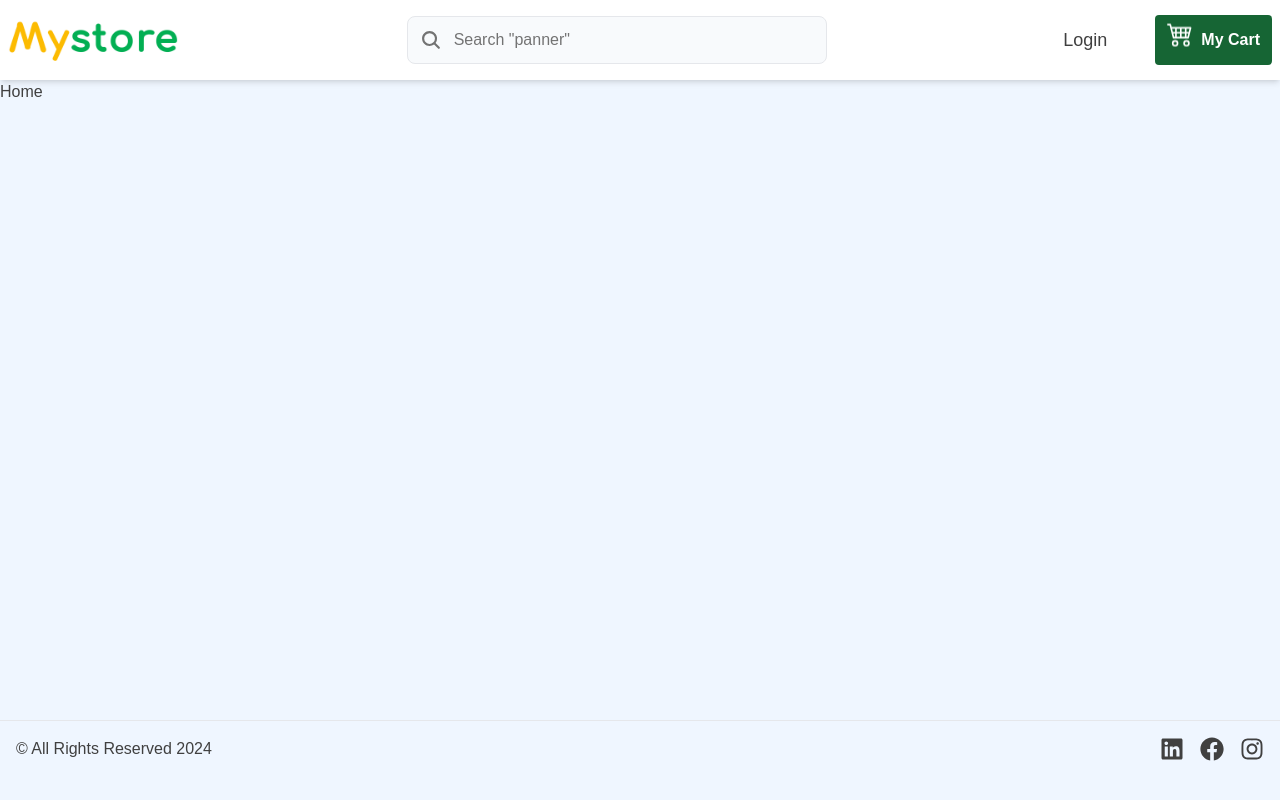
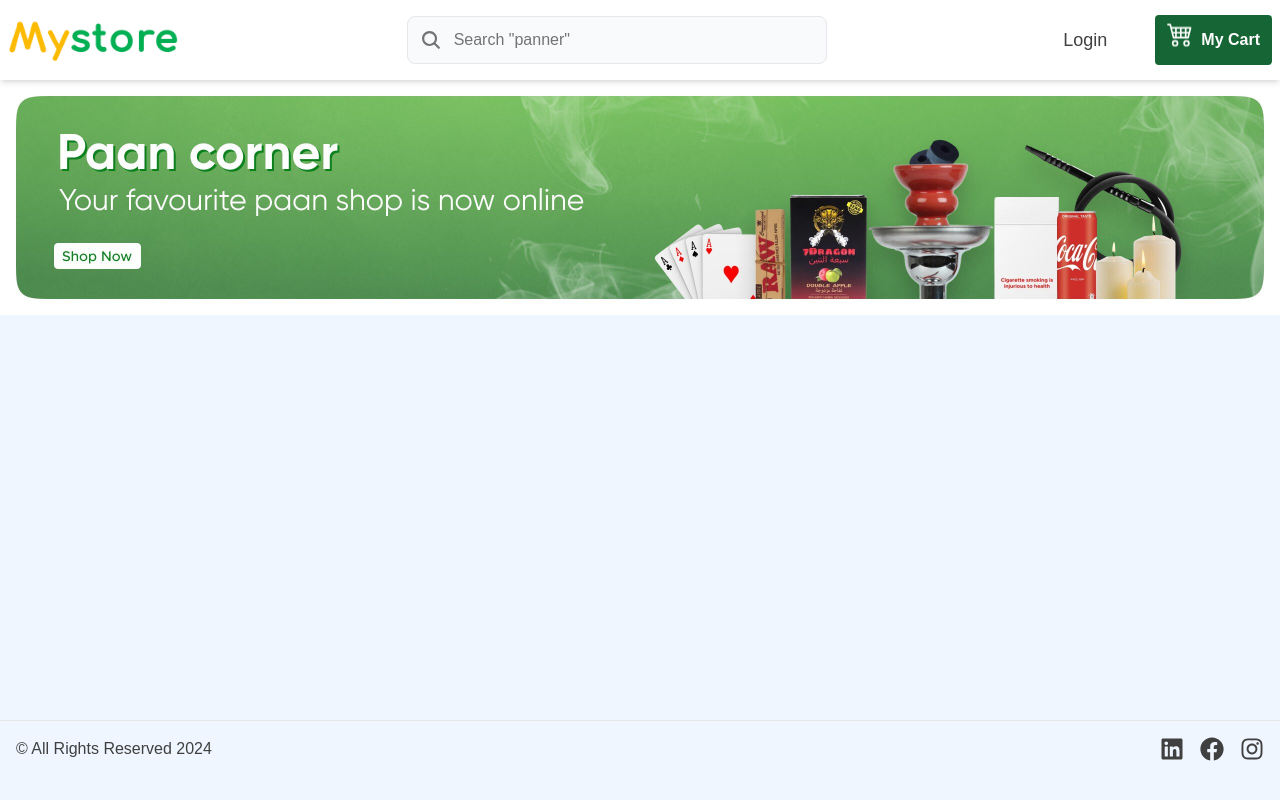
Before and after one commit to mramesh907/Mystore, a React (Vite) app in the folder client/: page / in a window 1280 px wide. Built offline with nearby package versions, Linux system fonts and the light colour scheme; no server answers.

Commit message:
Add banner in Home

```diff
--- a/client/src/pages/Home.jsx
+++ b/client/src/pages/Home.jsx
@@ -1,7 +1,39 @@
 import React from 'react';
-
+import banner from '../assets/banner.jpg'
+import bannerMobile from '../assets/banner-mobile.jpg'
+import { useSelector } from 'react-redux';
 const Home = () => {
-  return <div>Home</div>;
+  const loadingCategory = useSelector(state => state.product.loadingCategory)
+  return (
+    <section >
+      {/* banner */}
+      <div className='container mx-auto bg-black'>
+        <div className={`w-full h-full min-h-44 bg-blue-100 rounded ${!banner && 'animate-pulse my-2'} `}>
+          <img src={banner}
+          className='w-full h-full hidden lg:block'
+          alt="banner" />
+          <img src={bannerMobile}
+          className='w-full h-full lg:hidden'
+          alt="bannerMobile" />
+        </div>
+      </div>
+      {/* heading */}
+      <div className='container mx-auto px-4 my-2'>
+       {
+        new Array(20).fill(null).map((_,index) => (
+          <div key={index} className='animate-pulse'>
+            <div></div>
+            <div></div>
+            <div>
+              <div></div>
+              <div></div>
+            </div>
+          </div>
+        ))
+       }
+      </div>
+    </section>
+  )
 };
 
 export default Home;
```
